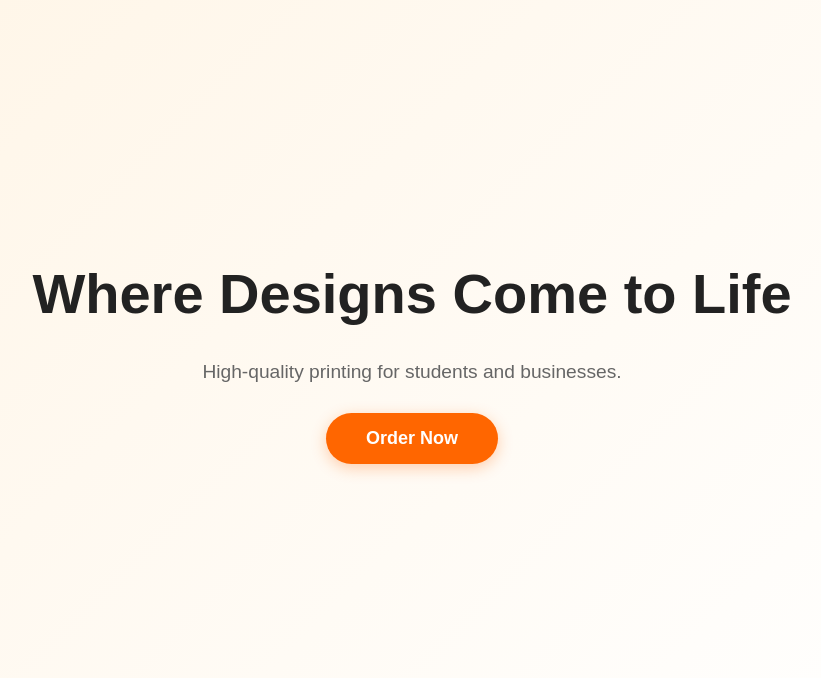
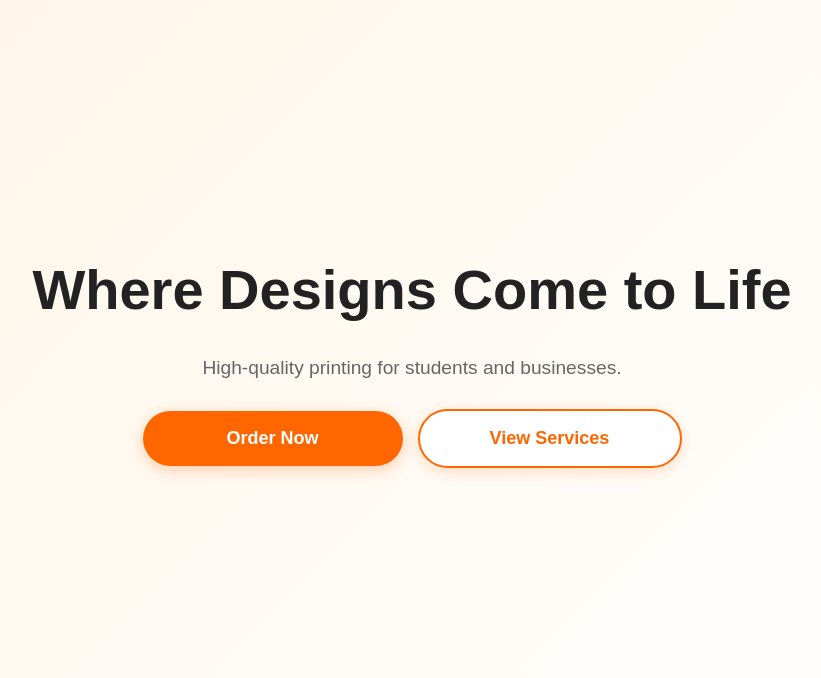
Before and after one commit to rayysalcedo/PrintSmart, a Flask app: page / in a window 1280 px wide. Shown: the part 82-760 px from the top of the page, without its empty margins (228-1049 px from the left). Run offline with Flask 3, Linux system fonts and the light colour scheme; some web fonts are replaced.

Commit message:
Update homepage: added interactive 'View Services' button with matching style

```diff
--- a/static/css/home.css
+++ b/static/css/home.css
@@ -2,7 +2,6 @@
 
 /* 1. Hero Section Styling */
 .hero {
-    /* Makes the section tall and centered */
     height: 80vh;
     display: flex;
     flex-direction: column;
@@ -10,7 +9,6 @@
     align-items: center;
     text-align: center;
 
-    /* Background: You can add an image later. For now, we use a nice gradient */
     background: linear-gradient(135deg, #fff5e6 0%, #ffffff 100%);
     padding: 20px;
 }
@@ -32,21 +30,54 @@
     max-width: 600px;
 }
 
-/* 4. The "Order Now" Button */
-.cta-button {
-    background-color: #ff6600; /* Your Brand Orange */
-    color: white;
-    padding: 15px 40px;
+/* 4. Container for the buttons */
+.hero-buttons{
+    display: flex;
+    gap: 15px;
+    justify-content: center;
+    align-items: center;
+}
+
+/* 5. Shared button styles (size, height, font) */
+.hero-buttons a {
+    display: inline-flex;
+    justify-content: center;
+    align-items: center;
+    min-width: 180px;  /* same width for all buttons */
+    height: 55px;      /* same height for all buttons */
     font-size: 18px;
     font-weight: 600;
+    border-radius: 50px;
     text-decoration: none;
-    border-radius: 50px; /* Rounded pill shape */
     transition: all 0.3s ease;
+}
+
+/* 6. The "Order Now" Button */
+.cta-button {
+    background-color: #ff6600; /* Brand Orange */
+    color: white;
+    padding: 0 40px;  /* horizontal padding only; height fixed */
     box-shadow: 0 4px 15px rgba(255, 102, 0, 0.3);
 }
 
 .cta-button:hover {
-    background-color: #e65c00; /* Darker orange on hover */
-    transform: translateY(-3px); /* Slight lift effect */
+    background-color: #e65c00;
+    transform: translateY(-3px);
     box-shadow: 0 6px 20px rgba(255, 102, 0, 0.4);
 }
+
+/* 7. Secondary Button (View Services) */
+.secondary-button{
+    background-color: white;
+    color: #ff6600;
+    border: 2px solid #ff6600;
+    padding: 0 40px;
+    box-shadow: 0 4px 15px rgba(255, 102, 0, 0.2);
+}
+
+.secondary-button:hover{
+    background-color: #ff6600;
+    color: white;
+    transform: translateY(-3px);
+    box-shadow: 0 6px 20px rgba(255, 102, 0, 0.4);
+}
--- a/templates/home.html
+++ b/templates/home.html
@@ -5,9 +5,14 @@
 {% endblock %}
 
 {% block content %}
-    <section class="hero">
-        <h1>Where Designs Come to Life</h1>
-        <p>High-quality printing for students and businesses.</p>
+<section class="hero">
+    <h1>Where Designs Come to Life</h1>
+    <p>High-quality printing for students and businesses.</p>
+
+    <!-- Buttons that redirect users to the services page -->
+    <div class="hero-buttons">
         <a href="{{ url_for('services') }}" class="cta-button">Order Now</a>
-    </section>
+        <a href="{{ url_for('services') }}" class="secondary-button">View Services</a>
+    </div>
+</section>
 {% endblock %}
```
